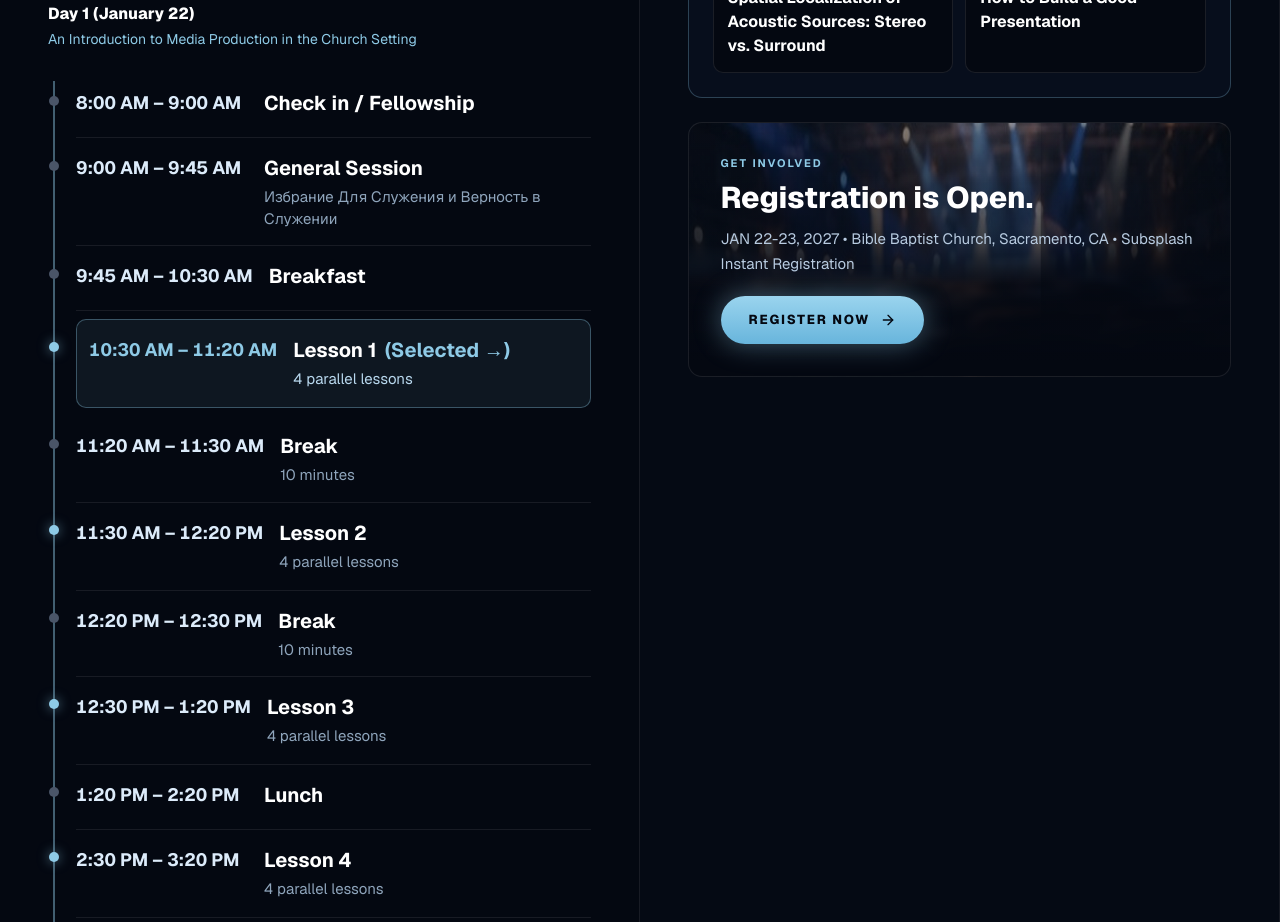
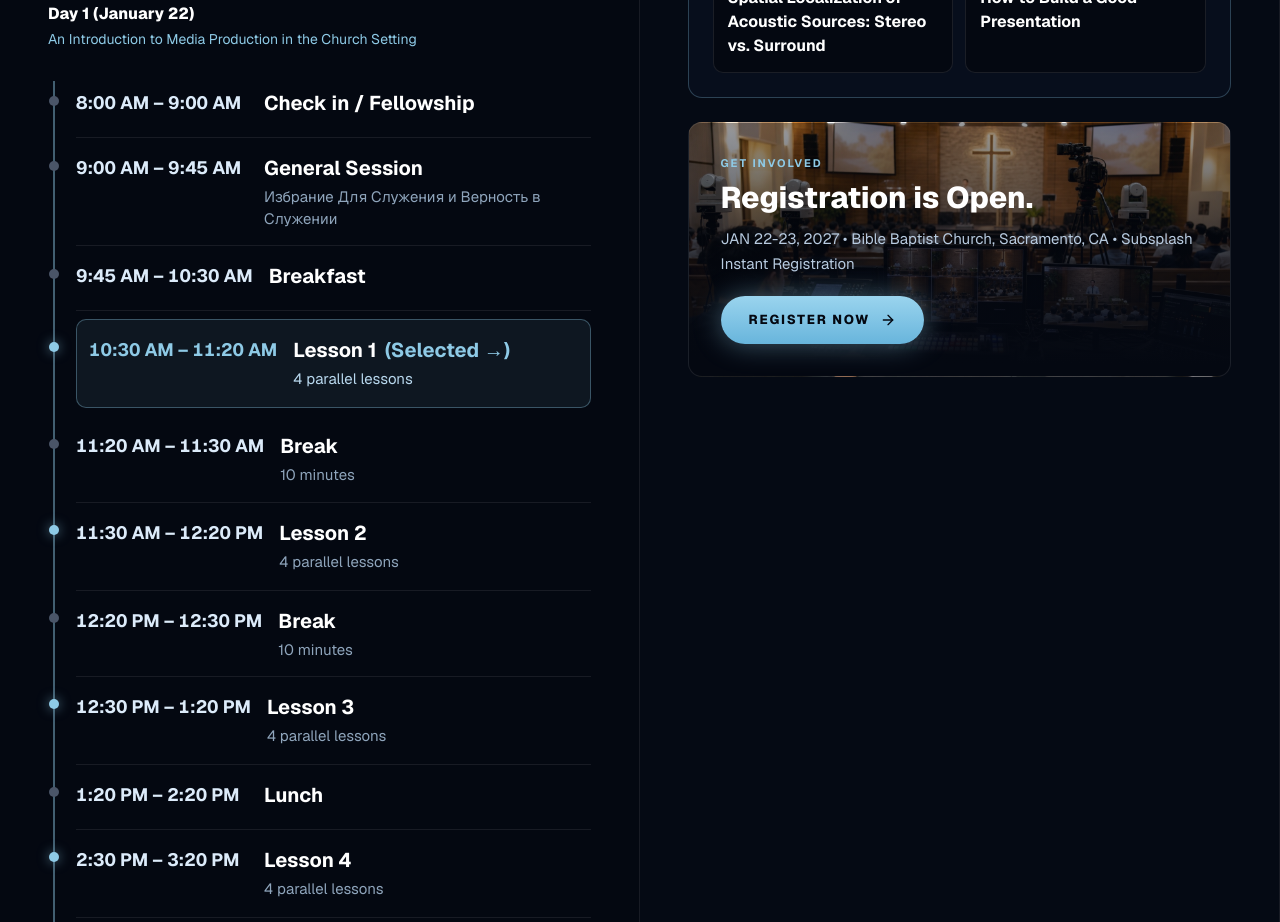
Before and after one commit to mpinzari96/CAMM2027, a Next.js app: page / in a window 1280 px wide. Shown: the part 1640-2562 px from the top of the page. Built offline with nearby package versions, Linux system fonts and the light colour scheme.

Commit message:
content: Use church media photo as Registration card background
Replace the mock crowd-top image in the Registration is open card with
the supplied church production photo, keeping the existing overlay,
copy, and layout.

Co-authored-by: mpinzari96 <mpinzari96@users.noreply.github.com>

```diff
--- a/src/app/globals.css
+++ b/src/app/globals.css
@@ -328,6 +328,29 @@ img, video, iframe {
   border-radius: 10px;
 }
 
+/* Registration is open card: same overlay, church media production photo */
+.registration-open-card {
+  background-image:
+    linear-gradient(180deg, rgba(4, 8, 17, 0.4) 0%, #040811 95%),
+    url("/camm-registration-media.webp");
+  background-repeat: no-repeat;
+  background-size: cover;
+  /* Phone: sides crop; keep sanctuary + cameras in the visible band */
+  background-position: center 28%;
+}
+
+@media (min-width: 768px) {
+  .registration-open-card {
+    background-position: center 22%;
+  }
+}
+
+@media (min-width: 1280px) {
+  .registration-open-card {
+    background-position: center 18%;
+  }
+}
+
 /* Card Dark */
 .card-dark {
   background-color: var(--card);
--- a/src/app/page.tsx
+++ b/src/app/page.tsx
@@ -436,13 +436,8 @@ export default function CAMMConference2027() {
               </div>
             )}
 
-            {/* Registration Card with Crowd Background */}
-            <div
-              className="rounded-[14px] border border-[rgba(255,255,255,0.09)] p-5 sm:p-8 bg-cover bg-top min-w-0"
-              style={{
-                background: `linear-gradient(180deg, rgba(4,8,17,0.4) 0%, #040811 95%), url('/mockup-assets/crowd-top.jpg') top/cover no-repeat`,
-              }}
-            >
+            {/* Registration Card with church media production background */}
+            <div className="registration-open-card rounded-[14px] border border-[rgba(255,255,255,0.09)] p-5 sm:p-8 min-w-0">
               <div className="text-[11px] font-bold tracking-[0.18em] text-[#8ECAE6] uppercase mb-1.5">
                 Get Involved
               </div>
```
Also changed, not shown: public/camm-registration-media.webp (added).
